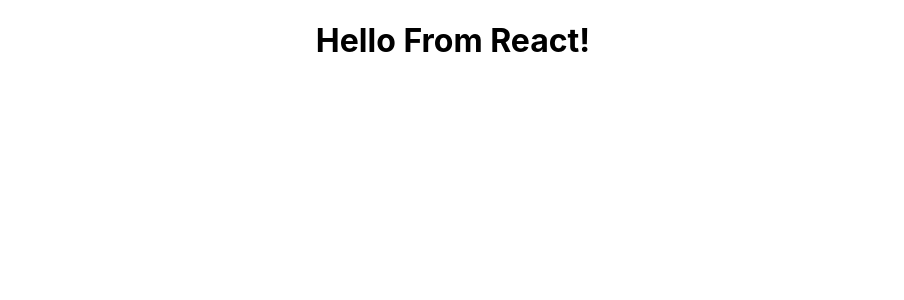
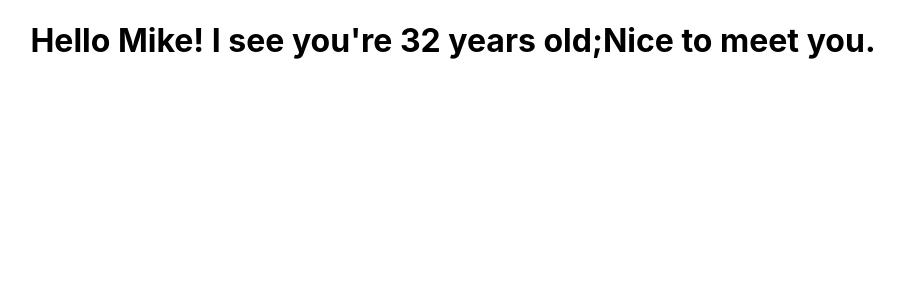
Before and after one commit to DanTaylor28/gitpod-react, a React (Create React App) app in the folder my-app/: page / in a window 1280 px wide. Shown: the top 300 px of the page, without its empty margins (187-1091 px from the left). Built offline with nearby package versions, Linux system fonts and the light colour scheme.

Commit message:
Write my first functional greeting with props

```diff
--- a/my-app/src/App.js
+++ b/my-app/src/App.js
@@ -1,11 +1,13 @@
 import logo from './logo.svg';
 import './App.css';
-import FunctionalGreeting from './components/FunctionalGreeting';
+// import FunctionalGreeting from './components/FunctionalGreeting';
+import FunctionalGreetingWithProps from './components/FunctionalGreetingWithProps';
 
 function App() {
   return (
     <div className="App">
-      <FunctionalGreeting />
+      <FunctionalGreetingWithProps greeting='Nice to meet you.' name='Mike'
+      age='32' />
     </div>
   );
 }
--- a/my-app/src/components/FunctionalGreeting.js
+++ b/my-app/src/components/FunctionalGreeting.js
@@ -3,7 +3,7 @@
 // function FunctionalGreeting() {
 //     return <h1>Hello from React!</h1>
 // }
-
+// Same code as above just using arrow function
 const FunctionalGreeting = () => <h1>Hello From React!</h1>
 
 export default FunctionalGreeting;
--- /dev/null
+++ b/my-app/src/components/FunctionalGreetingWithProps.js
@@ -0,0 +1,13 @@
+import React from 'react';
+
+// function FunctionalGreeting() {
+//     return <h1>Hello from React!</h1>
+// }
+
+const FunctionalGreetingWithProps = (props) => {
+    console.log(props);
+    return <h1>Hello {props.name}! I see you're {props.age} years old;
+    {props.greeting}</h1>;
+}
+
+export default FunctionalGreetingWithProps;
```
